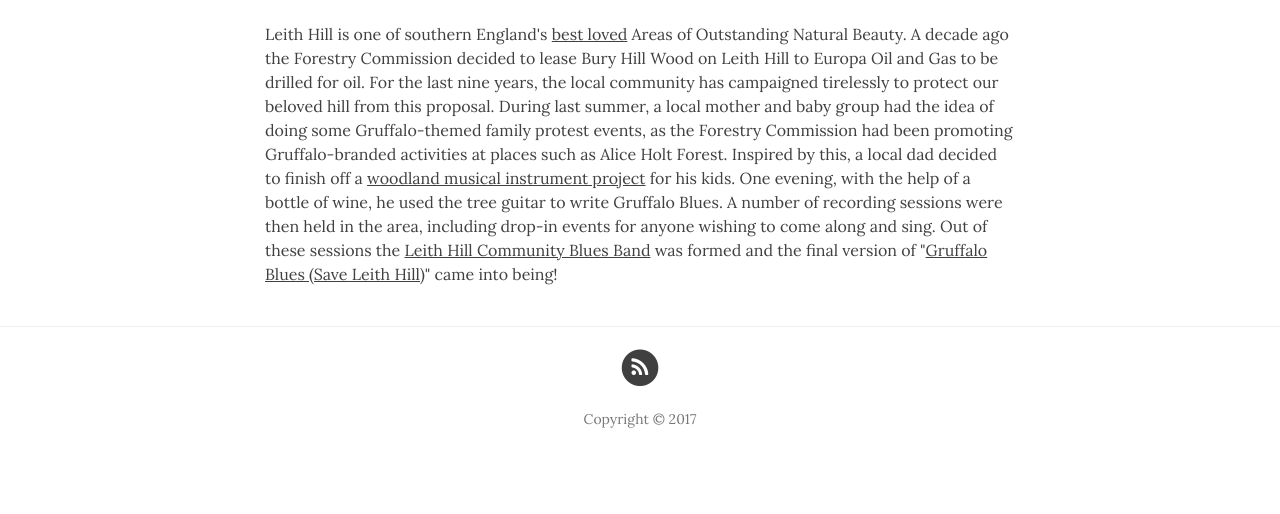
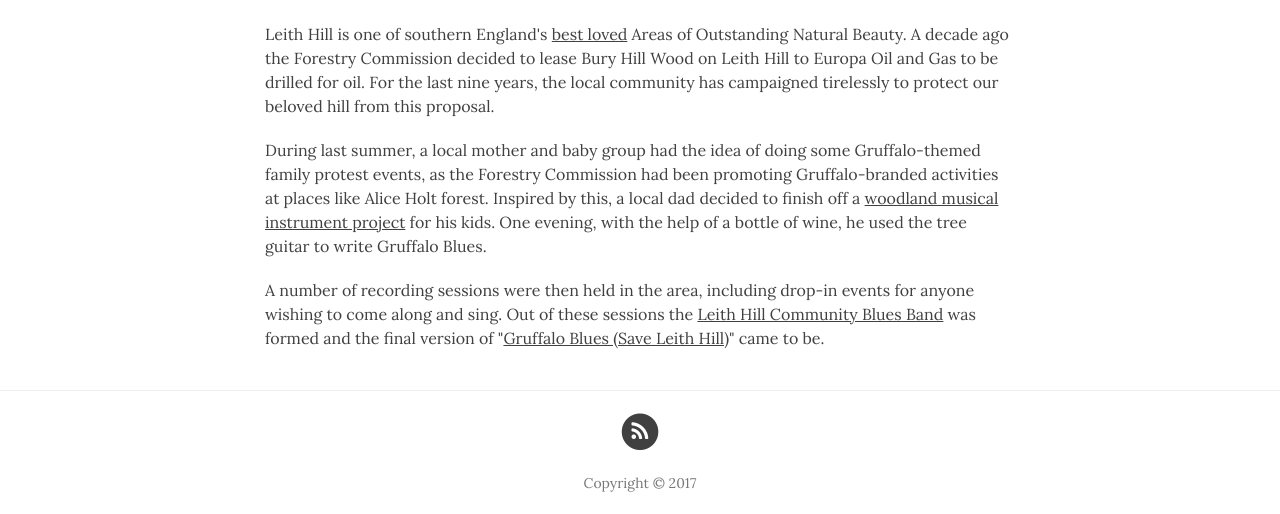
Before and after one commit to voiceforleithhill/leithhillblues.co.uk, a Jekyll site: the page built from index.html, in a window 1280 px wide, cut to the strip 713-1227 px from the top of the page. Built offline with Jekyll 4.4.1, drawn with Linux system fonts in a browser that asks for light colours; nearby versions of some CDN libraries; the list of posts is cut into pages by our own code; before the commit the page ends 1163 px from its top, so only the background shows below that.

Commit message:
Content updates

```diff
--- a/index.html
+++ b/index.html
@@ -10,4 +10,8 @@
 
 <iframe width="100%" height="166" scrolling="no" frameborder="no" src="https://w.soundcloud.com/player/?url=https%3A//api.soundcloud.com/tracks/349186498&amp;color=%23226644&amp;auto_play=true&amp;hide_related=false&amp;show_comments=true&amp;show_user=true&amp;show_reposts=false&amp;show_teaser=true"></iframe>
 
-<p>Leith Hill is one of southern England's <a href="https://www.nationaltrust.org.uk/leith-hill" target="_blank">best loved</a> Areas of Outstanding Natural Beauty. A decade ago the Forestry Commission decided to lease Bury Hill Wood on Leith Hill to Europa Oil and Gas to be drilled for oil. For the last nine years, the local community has campaigned tirelessly to protect our beloved hill from this proposal. During last summer, a local mother and baby group had the idea of doing some Gruffalo-themed family protest events, as the Forestry Commission had been promoting Gruffalo-branded activities at places such as Alice Holt Forest. Inspired by this, a local dad decided to finish off a <a href="{{ site.baseurl }}/tree-guitar">woodland musical instrument project</a> for his kids. One evening, with the help of a bottle of wine, he used the tree guitar to write Gruffalo Blues. A number of recording sessions were then held in the area, including drop-in events for anyone wishing to come along and sing. Out of these sessions the <a href="https://soundcloud.com/leithhillblues" target="_blank">Leith Hill Community Blues Band</a> was formed and the final version of "<a href="{{ site.baseurl }}/song">Gruffalo Blues (Save Leith Hill)</a>" came into being!</p>
+<p>Leith Hill is one of southern England's <a href="https://www.nationaltrust.org.uk/leith-hill" target="_blank">best loved</a> Areas of Outstanding Natural Beauty. A decade ago the Forestry Commission decided to lease Bury Hill Wood on Leith Hill to Europa Oil and Gas to be drilled for oil. For the last nine years, the local community has campaigned tirelessly to protect our beloved hill from this proposal.</p>
+
+<p>During last summer, a local mother and baby group had the idea of doing some Gruffalo-themed family protest events, as the Forestry Commission had been promoting Gruffalo-branded activities at places like Alice Holt forest. Inspired by this, a local dad decided to finish off a <a href="{{ site.baseurl }}/tree-guitar">woodland musical instrument project</a> for his kids. One evening, with the help of a bottle of wine, he used the tree guitar to write Gruffalo Blues.</p>
+
+<p>A number of recording sessions were then held in the area, including drop-in events for anyone wishing to come along and sing. Out of these sessions the <a href="https://soundcloud.com/leithhillblues" target="_blank">Leith Hill Community Blues Band</a> was formed and the final version of "<a href="{{ site.baseurl }}/song">Gruffalo Blues (Save Leith Hill)</a>" came to be.</p>
```
